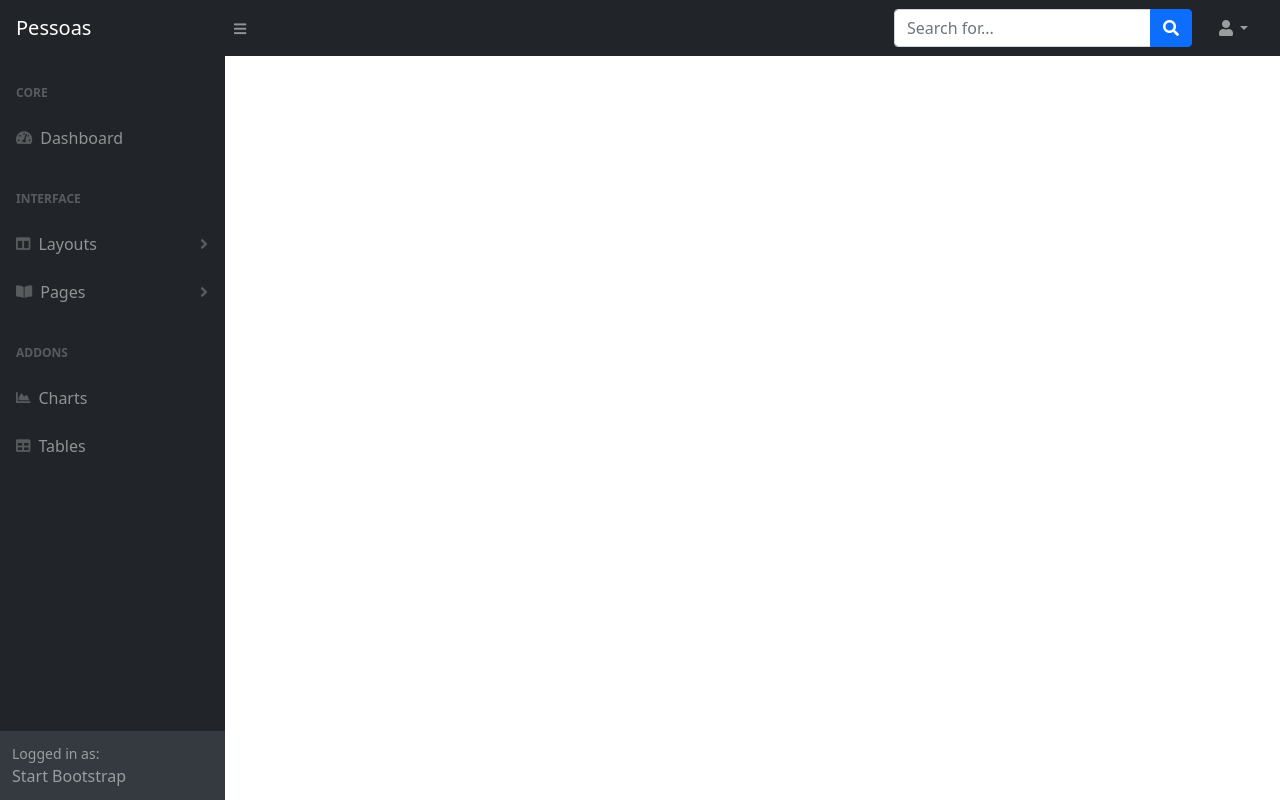
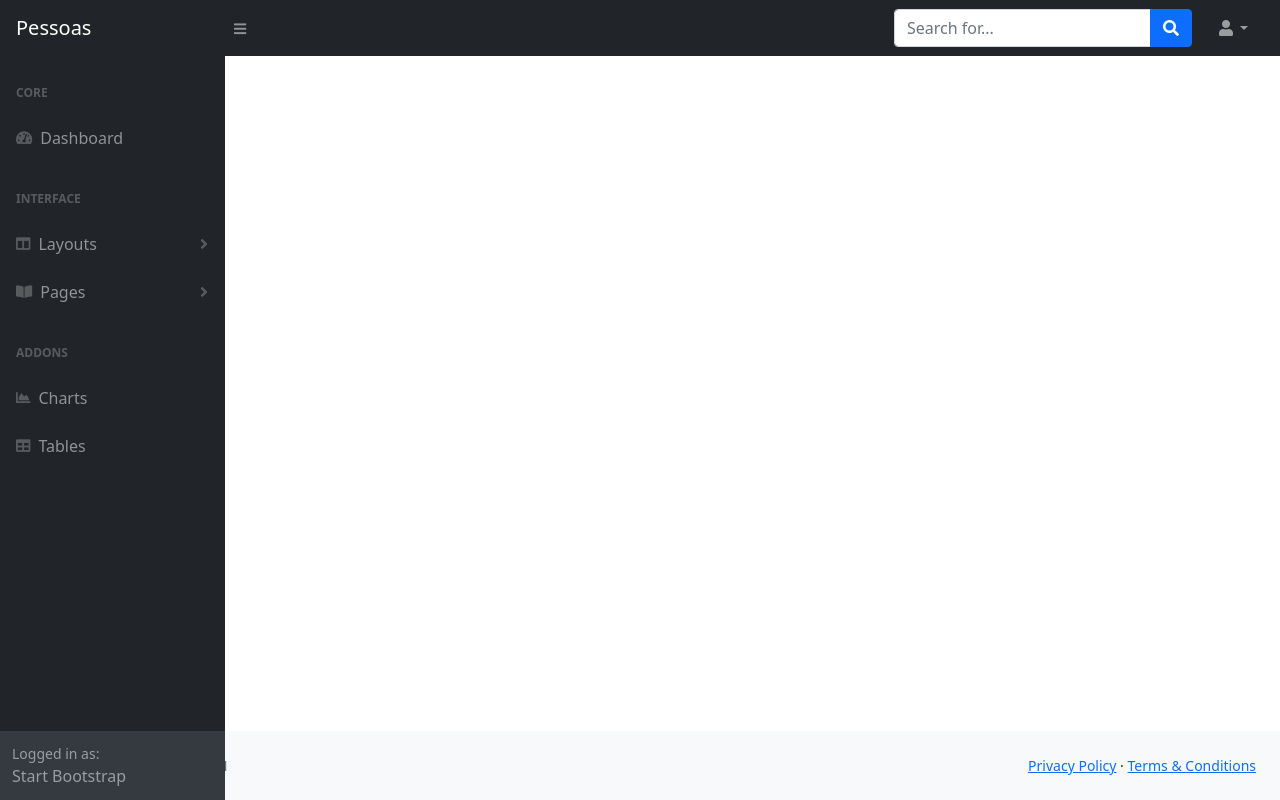
Before and after one commit to youssfbr/personapi_dio, an Angular app in the folder frontend-app/: page / in a window 1280 px wide. Built offline with nearby package versions, Linux system fonts and the light colour scheme.

Commit message:
Angular: Footer

```diff
--- a/frontend-app/angular.json
+++ b/frontend-app/angular.json
@@ -30,7 +30,8 @@
               "src/styles.css"
             ],
             "scripts": [
-              "src/assets/js/scripts.js"
+              "src/assets/js/scripts.js",
+              "src/assets/js/datatables-simple-demo.js"
             ]
           },
           "configurations": {
--- a/frontend-app/src/app/app.component.html
+++ b/frontend-app/src/app/app.component.html
@@ -1,8 +1,12 @@
 <app-navbar></app-navbar>
 <div id="layoutSidenav">
   <app-sidebar></app-sidebar>
-
+  <div id="layoutSidenav_content">
+    <main>
+      <div class="container-fluid px-4">
+        <router-outlet></router-outlet>
+      </div>
+    </main>
+    <app-footer></app-footer>
+  </div>
 </div>
-
-
-<router-outlet></router-outlet>
--- a/frontend-app/src/app/app.component.ts
+++ b/frontend-app/src/app/app.component.ts
@@ -2,8 +2,7 @@ import { Component } from '@angular/core';
 
 @Component({
   selector: 'app-root',
-  templateUrl: './app.component.html',
-  styleUrls: ['./app.component.css']
+  templateUrl: './app.component.html'
 })
 export class AppComponent {
   title = 'frontend-app';
--- /dev/null
+++ b/frontend-app/src/app/shared/components/template/footer/footer.component.html
@@ -0,0 +1,12 @@
+<footer class="py-4 bg-light mt-auto">
+  <div class="container-fluid px-4">
+      <div class="d-flex align-items-center justify-content-between small">
+          <div class="text-muted">Copyright &copy; Your Website 2021</div>
+          <div>
+              <a href="#">Privacy Policy</a>
+              &middot;
+              <a href="#">Terms &amp; Conditions</a>
+          </div>
+      </div>
+  </div>
+</footer>
--- /dev/null
+++ b/frontend-app/src/assets/js/datatables-simple-demo.js
@@ -0,0 +1,9 @@
+window.addEventListener('DOMContentLoaded', event => {
+    // Simple-DataTables
+    // https://github.com/fiduswriter/Simple-DataTables/wiki
+
+    const datatablesSimple = document.getElementById('datatablesSimple');
+    if (datatablesSimple) {
+        new simpleDatatables.DataTable(datatablesSimple);
+    }
+});
--- a/frontend-app/src/index.html
+++ b/frontend-app/src/index.html
@@ -8,8 +8,7 @@
   <link rel="icon" type="image/x-icon" href="favicon.ico">
 </head>
 <body class="sb-nav-fixed">
-
-
   <app-root></app-root>
+  <script src="https://cdn.jsdelivr.net/npm/simple-datatables@latest" crossorigin="anonymous"></script>
 </body>
 </html>
```
Also changed, not shown: frontend-app/src/app/shared/components/template/footer/footer.component.ts (added, +7 -0 lines), frontend-app/src/app/shared/components/template/template.module.ts (+5 -2 lines), frontend-app/src/app/app.component.css (deleted), 1 other file (tests, documents, lock files or other folders).
